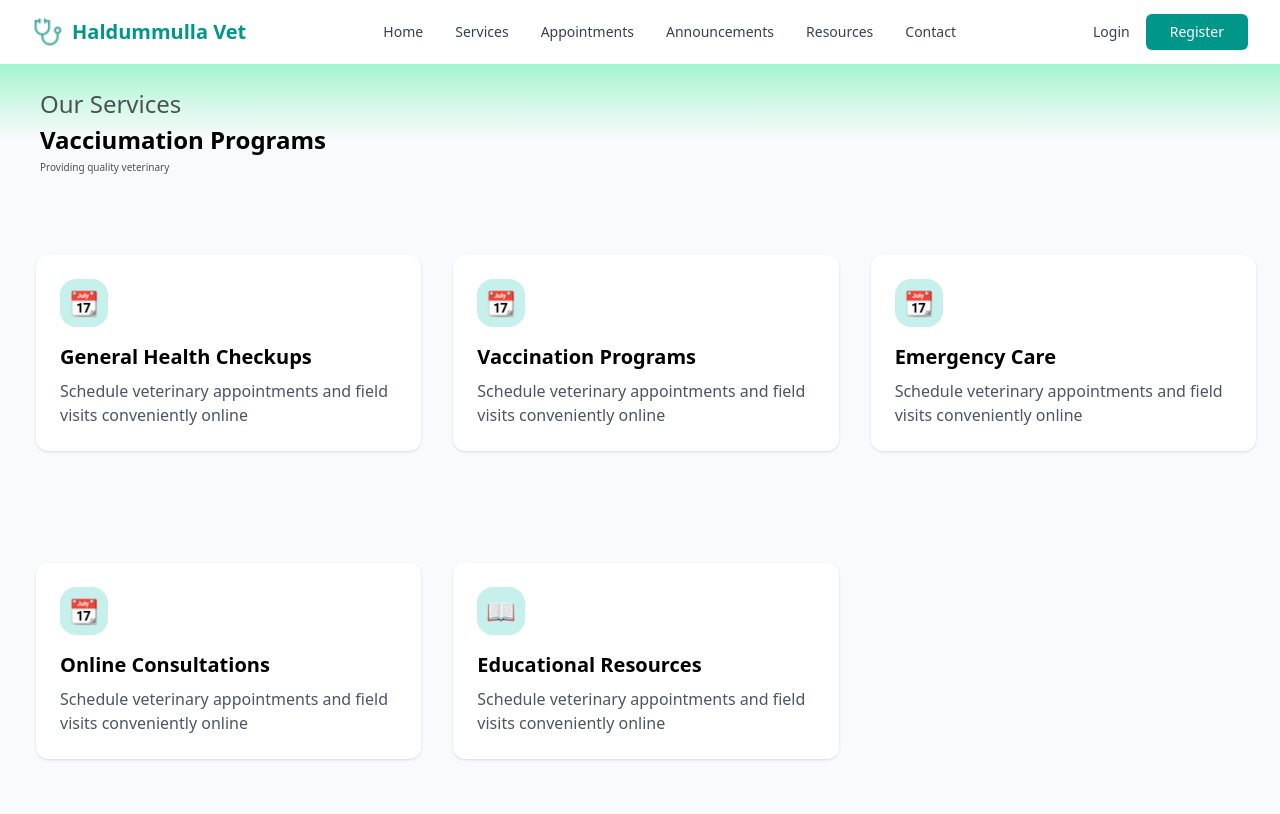
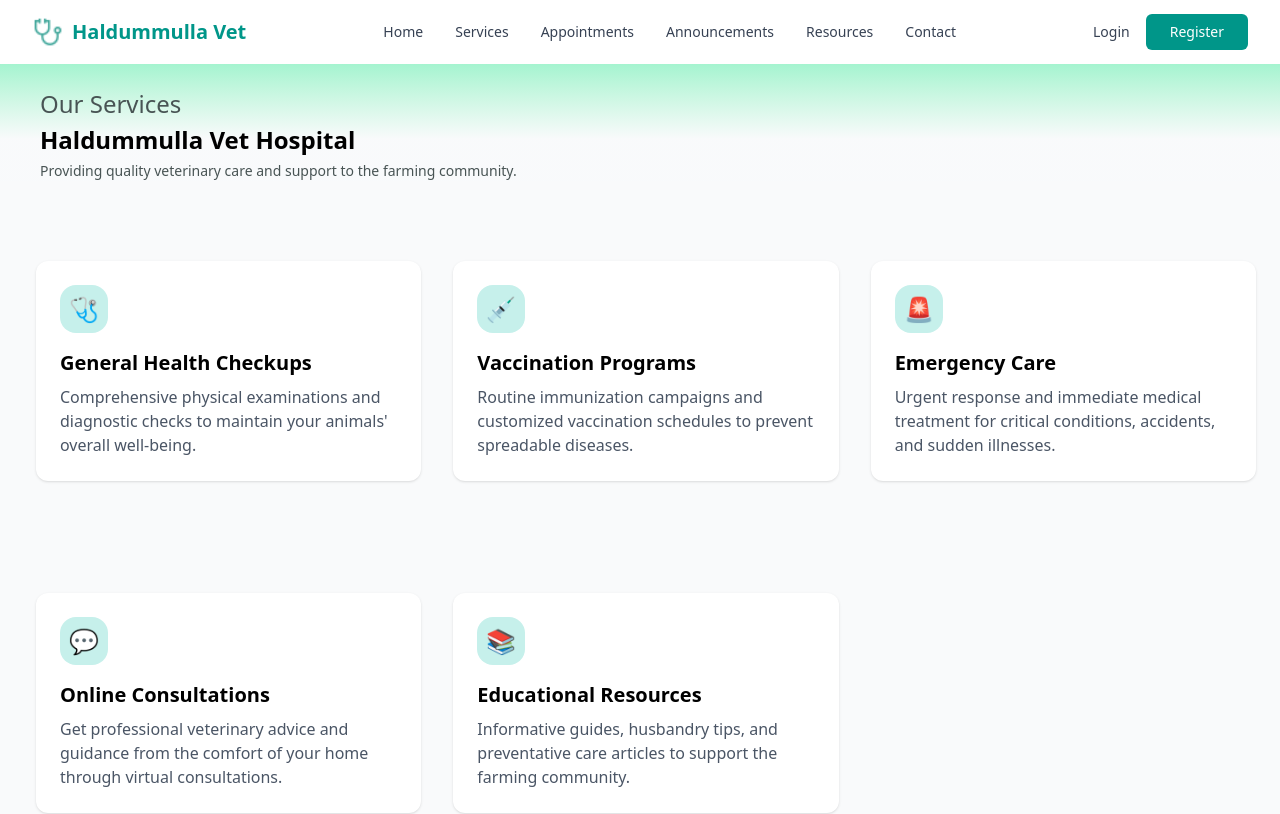
Before and after one commit to Menuka7865/Haldummulla-Veterinary-Services-Web-Portal-, a React (Vite) app in the folder frontend/web-portal/: page /services in a window 1280 px wide. Shown: the top 814 px of the page. Built offline with nearby package versions, Linux system fonts and the light colour scheme.

Commit message:
feat: create Services page with feature list and service descriptions

```diff
--- a/frontend/web-portal/src/pages/Services.jsx
+++ b/frontend/web-portal/src/pages/Services.jsx
@@ -6,38 +6,38 @@ const Services = () => {
   const features = [
     {
       id: 1,
-      icon: "📆",
+      icon: "🩺",
       title: "General Health Checkups",
       description:
-        "Schedule veterinary appointments and field visits conveniently online",
+        "Comprehensive physical examinations and diagnostic checks to maintain your animals' overall well-being.",
     },
     {
       id: 2,
-      icon: "📆",
-      title: "Vaccination Programs ",
+      icon: "💉",
+      title: "Vaccination Programs",
       description:
-        "Schedule veterinary appointments and field visits conveniently online",
+        "Routine immunization campaigns and customized vaccination schedules to prevent spreadable diseases.",
     },
     {
       id: 3,
-      icon: "📆",
-      title: "Emergency Care ",
+      icon: "🚨",
+      title: "Emergency Care",
       description:
-        "Schedule veterinary appointments and field visits conveniently online",
+        "Urgent response and immediate medical treatment for critical conditions, accidents, and sudden illnesses.",
     },
     {
-      id: 3,
-      icon: "📆",
-      title: "Online Consultations ",
+      id: 4,
+      icon: "💬",
+      title: "Online Consultations",
       description:
-        "Schedule veterinary appointments and field visits conveniently online",
+        "Get professional veterinary advice and guidance from the comfort of your home through virtual consultations.",
     },
     {
-      id: 3,
-      icon: "📖",
-      title: "Educational Resources ",
+      id: 5,
+      icon: "📚",
+      title: "Educational Resources",
       description:
-        "Schedule veterinary appointments and field visits conveniently online",
+        "Informative guides, husbandry tips, and preventative care articles to support the farming community.",
     },
   ];
   return (
@@ -48,10 +48,10 @@ const Services = () => {
           Our Services
         </h1>
         <h1 className=" text-xl lg:text-2xl font-bold text-left pt-1 pl-10">
-          Vacciumation Programs
+          Haldummulla Vet Hospital
         </h1>
-        <h1 className=" text-[10px] text-[#485454] text-left pt-1 pl-10">
-          Providing quality veterinary
+        <h1 className=" text-[14px] text-[#485454] text-left pt-1 pl-10">
+          Providing quality veterinary care and support to the farming community.
         </h1>
           <div className="px-6 py-10 pt-20 bg-gray-50 ">
             <div className="grid grid-cols-1 md:grid-cols-2 lg:grid-cols-3 gap-8 ml-3 ">
```
